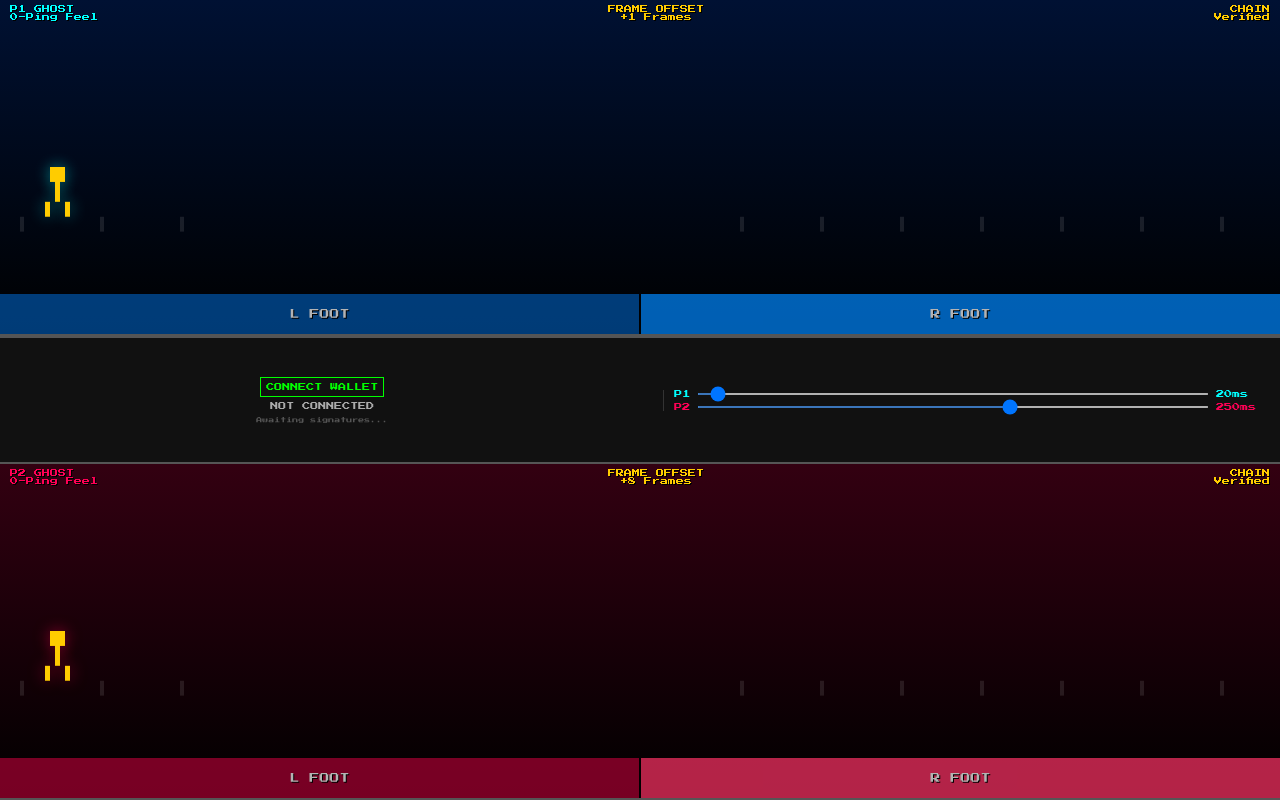
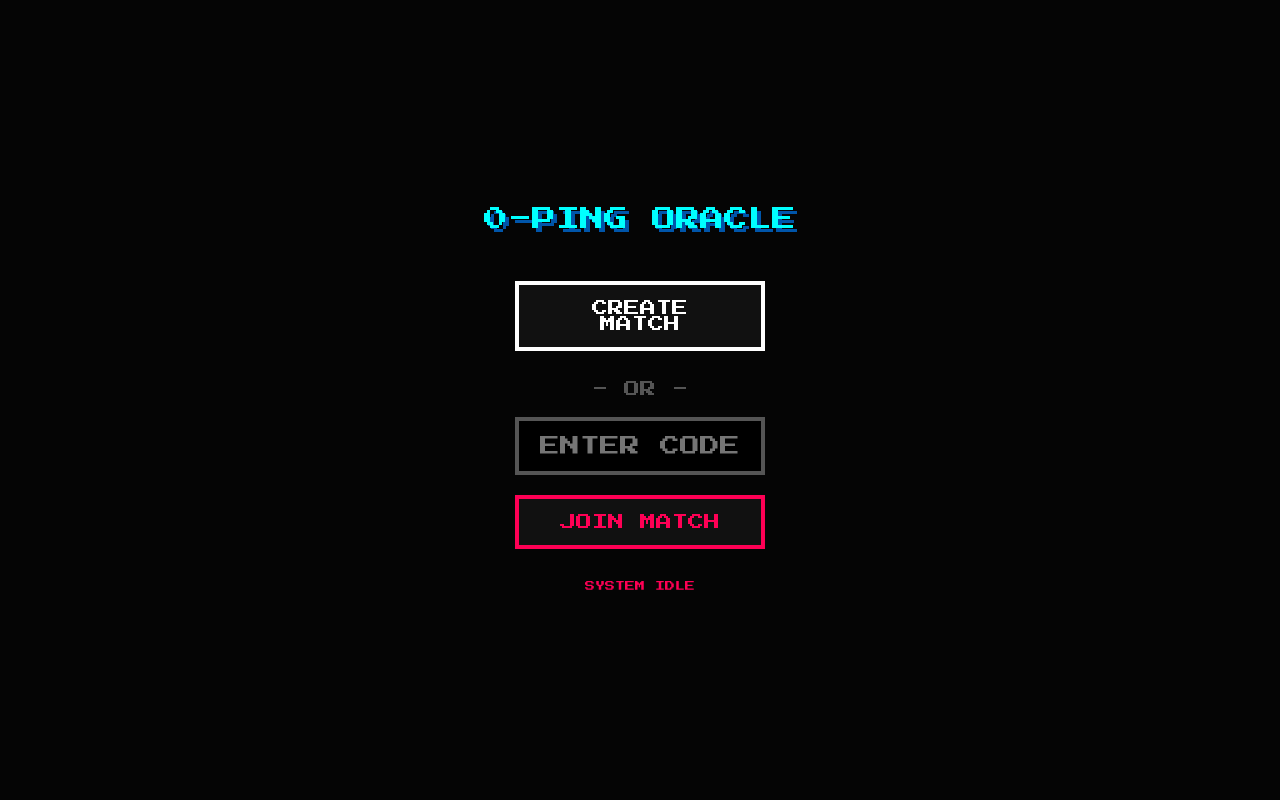
Before and after one commit to brandonlkennedy14-web/zero-ping-oracle, a plain HTML site: page index.html in a window 1280 px wide. Drawn offline with nearby package versions, Linux system fonts and the light colour scheme.

Commit message:
Update index.html

```diff
--- a/index.html
+++ b/index.html
@@ -3,201 +3,171 @@
 <head>
     <meta charset="UTF-8">
     <meta name="viewport" content="width=device-width, initial-scale=1.0, maximum-scale=1.0, user-scalable=no">
-    <title>0-Ping Oracle: Web3 Dash</title>
-    <script src="https://cdnjs.cloudflare.com/ajax/libs/ethers/6.7.0/ethers.umd.min.js"></script>
+    <title>0-Ping Oracle: Online</title>
     <style>
         @import url('https://fonts.googleapis.com/css2?family=Press+Start+2P&display=swap');
-
         body { margin: 0; padding: 0; background: #000; color: #fff; font-family: 'Press Start 2P', monospace; overflow: hidden; touch-action: none; }
 
-        .screen { position: relative; width: 100vw; height: 42vh; border-bottom: 2px solid #555; box-sizing: border-box; overflow: hidden; }
+        /* --- LOBBY UI --- */
+        #lobby-ui { position: absolute; top: 0; left: 0; width: 100vw; height: 100vh; background: #050505; z-index: 100; display: flex; flex-direction: column; align-items: center; justify-content: center; text-align: center; }
+        .title { color: #0ff; text-shadow: 4px 4px 0 #0055aa; font-size: 24px; margin-bottom: 40px; }
+        .btn-lobby { background: #111; border: 4px solid #fff; color: #fff; font-family: inherit; font-size: 16px; padding: 15px 30px; cursor: pointer; margin: 10px; width: 250px; text-transform: uppercase; }
+        .btn-lobby:active { background: #333; transform: translateY(4px); }
+        .input-lobby { background: #000; border: 4px solid #555; color: #ffcc00; font-family: inherit; font-size: 20px; padding: 15px; text-align: center; width: 212px; margin-bottom: 10px; text-transform: uppercase; }
+        #status-msg { color: #ff0055; margin-top: 20px; font-size: 10px; line-height: 1.5; }
+
+        /* --- GAME UI --- */
+        #game-ui { display: none; }
+        .screen { position: relative; width: 100vw; height: 50vh; border-bottom: 2px solid #555; box-sizing: border-box; overflow: hidden; }
         .p1-bg { background: linear-gradient(to bottom, #001133, #000); }
         .p2-bg { background: linear-gradient(to bottom, #330011, #000); }
-
         canvas { position: absolute; top: 0; left: 0; width: 100%; height: 100%; pointer-events: none; }
-
-        .hud { position: absolute; top: 5px; width: 100%; padding: 0 10px; box-sizing: border-box; display: flex; justify-content: space-between; font-size: 8px; z-index: 10; text-shadow: 1px 1px 0 #000; pointer-events: none; }
+        .hud { position: absolute; top: 10px; width: 100%; padding: 0 15px; box-sizing: border-box; display: flex; justify-content: space-between; font-size: 10px; z-index: 10; text-shadow: 2px 2px 0 #000; pointer-events: none; }
         .p1-text { color: #0ff; } .p2-text { color: #ff0055; }
         .math-text { color: #ffcc00; text-align: center; }
 
-        .controls { position: absolute; bottom: 0; width: 100%; height: 40px; display: flex; }
-        .btn-left, .btn-right { flex: 1; height: 100%; border: none; font-family: 'Press Start 2P', monospace; font-size: 10px; color: #fff; text-shadow: 1px 1px 0 #000; cursor: pointer; opacity: 0.7; }
-        .btn-left:active, .btn-right:active { opacity: 1; transform: translateY(2px); }
-
-        .p1-bg .btn-left { background: #0055aa; border-right: 2px solid #000; } .p1-bg .btn-right { background: #0088ff; }
-        .p2-bg .btn-left { background: #aa0033; border-right: 2px solid #000; } .p2-bg .btn-right { background: #ff3366; }
-
-        /* The Oracle & Web3 Panel */
-        #oracle-center { position: absolute; top: 42vh; left: 0; width: 100%; height: 16vh; background: #111; z-index: 50; display: flex; align-items: center; justify-content: space-around; font-size: 8px; border-bottom: 2px solid #555; border-top: 2px solid #555; padding: 0 10px; box-sizing: border-box; }
-
-        .web3-panel { display: flex; flex-direction: column; align-items: center; gap: 5px; width: 45%; }
-        .ping-panel { display: flex; flex-direction: column; align-items: center; gap: 5px; width: 45%; border-left: 1px solid #333; padding-left: 10px; }
-
-        .btn-web3 { background: transparent; border: 1px solid #0f0; color: #0f0; padding: 5px; font-family: inherit; font-size: 8px; cursor: pointer; }
-        .btn-web3:active { background: rgba(0,255,0,0.2); }
-
-        .crypto-log { font-size: 6px; color: #555; text-align: center; width: 100%; white-space: nowrap; overflow: hidden; text-overflow: ellipsis; margin-top: 2px; }
-
-        .slider-row { display: flex; align-items: center; gap: 5px; width: 100%; justify-content: space-between; }
-        input[type="range"] { flex: 1; height: 2px; }
-
-        .alert { position: absolute; top: 30%; left: 50%; transform: translate(-50%, -50%); font-size: 14px; text-shadow: 2px 2px 0 #000; opacity: 0; z-index: 20; pointer-events: none; text-align: center; }
-        .p1-alert { color: #0ff; } .p2-alert { color: #ff0055; }
+        .controls { position: absolute; bottom: 0; width: 100%; height: 60px; display: flex; }
+        .btn-foot { flex: 1; height: 100%; border: none; font-family: inherit; font-size: 14px; color: #fff; text-shadow: 2px 2px 0 #000; cursor: pointer; opacity: 0.8; }
+        .btn-foot:active { opacity: 1; border-bottom: 0; }
+        .bg-l { background: #0055aa; border-right: 2px solid #000; } .bg-r { background: #0088ff; }
+        .alert { position: absolute; top: 30%; left: 50%; transform: translate(-50%, -50%); font-size: 18px; text-shadow: 2px 2px 0 #000; opacity: 0; z-index: 20; color: #f00; text-align: center; pointer-events: none; }
     </style>
 </head>
 <body>
 
-    <div class="screen p1-bg">
-        <div class="hud">
-            <div class="p1-text">P1 GHOST<br>0-Ping Feel</div>
-            <div class="math-text">FRAME OFFSET<br><span id="p1-offset">+0 Frames</span></div>
-            <div style="color:#ffcc00; text-align:right;">CHAIN<br>Verified</div>
-        </div>
-        <div id="alert-p1" class="alert p1-alert">STUMBLE!</div>
-        <div id="rollback-p1" class="alert" style="color:#f00; font-size:20px; top:50%;">ROLLBACK</div>
-        <canvas id="c-p1"></canvas>
-        <div class="controls">
-            <button class="btn-left" id="p1-l">L FOOT</button>
-            <button class="btn-right" id="p1-r">R FOOT</button>
-        </div>
+    <div id="lobby-ui">
+        <div class="title">0-PING ORACLE</div>
+        <button class="btn-lobby" id="btn-create">CREATE MATCH</button>
+        <div style="margin: 20px 0; color: #555;">- OR -</div>
+        <input type="text" id="input-code" class="input-lobby" placeholder="ENTER CODE" maxlength="4">
+        <button class="btn-lobby" id="btn-join" style="border-color: #ff0055; color: #ff0055;">JOIN MATCH</button>
+        <div id="status-msg">SYSTEM IDLE</div>
     </div>
 
-    <div id="oracle-center">
-        <div class="web3-panel">
-            <button class="btn-web3" id="btn-connect">CONNECT WALLET</button>
-            <div id="wallet-address" style="color:#aaa;">NOT CONNECTED</div>
-            <div class="crypto-log" id="crypto-log">Awaiting signatures...</div>
+    <div id="game-ui">
+        <div class="screen p1-bg">
+            <div class="hud">
+                <div class="p1-text">YOU (GHOST)<br><span style="color:#fff">0-Ping</span></div>
+                <div class="math-text">NETWORK<br><span id="hud-ping-local" style="color:#0f0;">--ms</span></div>
+            </div>
+            <div id="alert-local" class="alert">ROLLBACK!</div>
+            <canvas id="c-local"></canvas>
+            <div class="controls">
+                <button class="btn-foot bg-l" id="btn-local-l">L FOOT</button>
+                <button class="btn-foot bg-r" id="btn-local-r">R FOOT</button>
+            </div>
         </div>
 
-        <div class="ping-panel">
-            <div class="slider-row">
-                <span style="color:#0ff;">P1</span>
-                <input type="range" id="ping-p1" min="10" max="400" value="20">
-                <span id="ping-val-p1" style="color:#0ff; width:25px;">20ms</span>
+        <div class="screen p2-bg" style="top: 50vh; position: absolute;">
+            <div class="hud">
+                <div class="p2-text">OPPONENT<br><span style="color:#fff">Verified Chain</span></div>
+                <div class="math-text">NETWORK<br><span id="hud-ping-opp" style="color:#ff0055;">--ms</span></div>
             </div>
-            <div class="slider-row">
-                <span style="color:#ff0055;">P2</span>
-                <input type="range" id="ping-p2" min="10" max="400" value="250">
-                <span id="ping-val-p2" style="color:#ff0055; width:25px;">250ms</span>
-            </div>
-        </div>
-    </div>
-
-    <div class="screen p2-bg" style="top: 16vh;">
-        <div class="hud">
-            <div class="p2-text">P2 GHOST<br>0-Ping Feel</div>
-            <div class="math-text">FRAME OFFSET<br><span id="p2-offset">+0 Frames</span></div>
-            <div style="color:#ffcc00; text-align:right;">CHAIN<br>Verified</div>
-        </div>
-        <div id="alert-p2" class="alert p2-alert">STUMBLE!</div>
-        <div id="rollback-p2" class="alert" style="color:#f00; font-size:20px; top:50%;">ROLLBACK</div>
-        <canvas id="c-p2"></canvas>
-        <div class="controls">
-            <button class="btn-left" id="p2-l">L FOOT</button>
-            <button class="btn-right" id="p2-r">R FOOT</button>
+            <canvas id="c-opp"></canvas>
         </div>
     </div>
 
 <script>
+    // --- ENGINE VARS ---
     const FPS = 60; const FRAME_MS = 1000 / FPS;
     const BOOST = 12; const FRICTION = 0.94;
 
-    // Sliders
-    const sP1 = document.getElementById('ping-p1'); const vP1 = document.getElementById('ping-val-p1'); const offP1 = document.getElementById('p1-offset');
-    const sP2 = document.getElementById('ping-p2'); const vP2 = document.getElementById('ping-val-p2'); const offP2 = document.getElementById('p2-offset');
+    let localPlayer = { gX: 50, gV: 0, cX: 50, cV: 0, nextFoot: 'L', ctx: document.getElementById('c-local').getContext('2d'), alert: document.getElementById('alert-local'), color: '#0ff' };
+    let opponent = { cX: 50, cV: 0, q: [], ctx: document.getElementById('c-opp').getContext('2d'), color: '#ff0055' };
 
-    let p1 = { id: 1, ping: 20, gX: 50, gV: 0, cX: 50, cV: 0, q: [], nextFoot: 'L', ctx: document.getElementById('c-p1').getContext('2d'), alert: document.getElementById('alert-p1'), rollAlert: document.getElementById('rollback-p1'), color: '#0ff' };
-    let p2 = { id: 2, ping: 250, gX: 50, gV: 0, cX: 50, cV: 0, q: [], nextFoot: 'L', ctx: document.getElementById('c-p2').getContext('2d'), alert: document.getElementById('alert-p2'), rollAlert: document.getElementById('rollback-p2'), color: '#ff0055' };
+    let myRole = ''; let pingOffsetMs = 0;
+    let isPlaying = false;
 
-    // --- WEB3 SESSION KEY LOGIC ---
-    let sessionWallet = null;
-    const btnConnect = document.getElementById('btn-connect');
-    const walletText = document.getElementById('wallet-address');
-    const cryptoLog = document.getElementById('crypto-log');
+    // --- WEBSOCKET CONNECTION ---
+    // Change this to your live server URL once deployed (e.g., wss://my-oracle-server.onrender.com)
+    const socket = new WebSocket('ws://localhost:8080');
+    const statusMsg = document.getElementById('status-msg');
 
-    btnConnect.addEventListener('click', async () => {
-        btnConnect.innerText = "CONNECTING...";
-        try {
-            // If they have MetaMask, connect it. Otherwise, create a temporary burner wallet.
-            if (window.ethereum) {
-                const provider = new ethers.BrowserProvider(window.ethereum);
-                const signer = await provider.getSigner();
-                const address = await signer.getAddress();
-                walletText.innerText = address.substring(0,6) + "..." + address.substring(38);
-                walletText.style.color = "#0f0";
-            } else {
-                walletText.innerText = "NO PROVIDER: USING BURNER";
-                walletText.style.color = "#ff8c00";
-            }
+    socket.onopen = () => { statusMsg.innerText = "CONNECTED TO ORACLE."; statusMsg.style.color = "#0f0"; };
 
-            // Generate the local, invisible Session Key to sign 60fps frames without popups!
-            sessionWallet = ethers.Wallet.createRandom();
-            btnConnect.innerText = "SESSION KEY ACTIVE";
-            btnConnect.style.borderColor = "#fff";
-            btnConnect.style.color = "#fff";
-
-        } catch(e) {
-            console.error(e);
-            btnConnect.innerText = "ERROR";
-        }
+    // --- MATCHMAKING UI ---
+    document.getElementById('btn-create').addEventListener('click', () => {
+        socket.send(JSON.stringify({ type: 'CREATE' }));
+        statusMsg.innerText = "GENERATING SECURE ROOM...";
     });
 
-    async function signFrame(playerNum, action) {
-        if(!sessionWallet) return;
+    document.getElementById('btn-join').addEventListener('click', () => {
+        const code = document.getElementById('input-code').value.toUpperCase();
+        if(code.length !== 4) return alert("Code must be 4 characters.");
+        socket.send(JSON.stringify({ type: 'JOIN', code: code }));
+        statusMsg.innerText = "CONNECTING TO MATCH...";
+    });
+
+    // --- THE ORACLE HANDSHAKE ---
+    socket.onmessage = (event) => {
+        const data = JSON.parse(event.data);
+
+        if (data.type === 'ROOM_CREATED') {
+            myRole = 'p1';
+            statusMsg.innerHTML = `ROOM CODE: <span style="color:#fff; font-size:24px;">${data.code}</span><br><br>SEND THIS TO PLAYER 2...`;
+        }
+
+        if (data.type === 'START_PING_TEST') {
+            statusMsg.innerText = "HANDSHAKE: CALCULATING TOPOLOGY...";
+            // The Server asked for a ping echo. Send it immediately.
+            socket.send(JSON.stringify({ type: 'PING_ECHO', serverTime: Date.now() }));
+        }
+
+        if (data.type === 'MATCH_START') {
+            // The Oracle has calculated the math. Remove Lobby, Start Game.
+            document.getElementById('lobby-ui').style.display = 'none';
+            document.getElementById('game-ui').style.display = 'block';
+            resize();
+
+            let myPing = myRole === 'p1' ? data.p1Ping : data.p2Ping;
+            let oppPing = myRole === 'p1' ? data.p2Ping : data.p1Ping;
+
+            // Set network HUD
+            document.getElementById('hud-ping-local').innerText = `${myPing}ms`;
+            document.getElementById('hud-ping-opp').innerText = `${oppPing}ms`;
+
+            // Calculate Rollback threshold based on ping
+            pingOffsetMs = myPing;
+            isPlaying = true;
+            loop(); // Ignite the physics engine
+        }
+
+        // --- IN-GAME ROUTING ---
+        if (data.type === 'OPPONENT_INPUT') {
+            // The Oracle relayed the opponent's validated move. Add it to the queue.
+            opponent.q.push({ t: Date.now(), action: data.action });
+        }
+    };
+
+    function resize() {
+        if(!isPlaying) return;
+        localPlayer.ctx.canvas.width = window.innerWidth; localPlayer.ctx.canvas.height = window.innerHeight * 0.50;
+        opponent.ctx.canvas.width = window.innerWidth; opponent.ctx.canvas.height = window.innerHeight * 0.50;
+    }
+    window.addEventListener('resize', resize);
+
+    // --- GAMEPLAY MECHANICS ---
+    function handleFoot(e, foot) {
+        if(e) e.preventDefault();
+        if(!isPlaying) return;
 
         let frame = Math.floor(Date.now() / FRAME_MS);
-        let message = `P${playerNum}_${action}_FRAME:${frame}`;
 
-        // Cryptographically sign the input in the background (0-ping delay)
-        let signature = await sessionWallet.signMessage(message);
-
-        // Display the raw blockchain hex on screen to prove it works
-        cryptoLog.innerText = `SIG: ${signature.substring(0, 30)}...`;
-        cryptoLog.style.color = playerNum === 1 ? '#0ff' : '#ff0055';
-    }
-
-
-    function resize() {
-        p1.ctx.canvas.width = window.innerWidth; p1.ctx.canvas.height = window.innerHeight * 0.42;
-        p2.ctx.canvas.width = window.innerWidth; p2.ctx.canvas.height = window.innerHeight * 0.42;
-    }
-    window.addEventListener('resize', resize); resize();
-
-    function updatePingMath(p, sliderVal, valText, offText) {
-        p.ping = parseInt(sliderVal); valText.innerText = `${p.ping}ms`;
-        let oneWay = p.ping / 2; let frames = Math.ceil(oneWay / FRAME_MS);
-        offText.innerText = `+${frames} Frames`;
-    }
-    sP1.addEventListener('input', (e) => updatePingMath(p1, e.target.value, vP1, offP1));
-    sP2.addEventListener('input', (e) => updatePingMath(p2, e.target.value, vP2, offP2));
-    updatePingMath(p1, sP1.value, vP1, offP1); updatePingMath(p2, sP2.value, vP2, offP2);
-
-    // --- TRACK & FIELD MECHANIC ---
-    function handleFoot(e, p, foot) {
-        if(e) e.preventDefault();
-        let now = Date.now();
-
-        if(foot === p.nextFoot) {
-            p.gV += BOOST; p.nextFoot = (foot === 'L') ? 'R' : 'L';
-            p.q.push({ t: now, action: 'RUN' });
-            signFrame(p.id, foot); // Sign the valid input
+        if(foot === localPlayer.nextFoot) {
+            localPlayer.gV += BOOST;
+            localPlayer.nextFoot = (foot === 'L') ? 'R' : 'L';
+            socket.send(JSON.stringify({ type: 'INPUT', action: 'RUN', frame: frame, hash: '0xHash' }));
         } else {
-            p.gV *= 0.2;
-            p.alert.style.opacity = 1; setTimeout(() => p.alert.style.opacity = 0, 300);
-            p.q.push({ t: now, action: 'STUMBLE' });
-            signFrame(p.id, 'STUMBLE'); // Sign the invalid input
+            localPlayer.gV *= 0.2;
+            localPlayer.alert.style.opacity = 1; setTimeout(() => localPlayer.alert.style.opacity = 0, 300);
+            socket.send(JSON.stringify({ type: 'INPUT', action: 'STUMBLE', frame: frame, hash: '0xHash' }));
         }
     }
 
-    document.getElementById('p1-l').addEventListener('touchstart', (e) => handleFoot(e, p1, 'L'));
-    document.getElementById('p1-l').addEventListener('mousedown', (e) => handleFoot(e, p1, 'L'));
-    document.getElementById('p1-r').addEventListener('touchstart', (e) => handleFoot(e, p1, 'R'));
-    document.getElementById('p1-r').addEventListener('mousedown', (e) => handleFoot(e, p1, 'R'));
-
-    document.getElementById('p2-l').addEventListener('touchstart', (e) => handleFoot(e, p2, 'L'));
-    document.getElementById('p2-l').addEventListener('mousedown', (e) => handleFoot(e, p2, 'L'));
-    document.getElementById('p2-r').addEventListener('touchstart', (e) => handleFoot(e, p2, 'R'));
-    document.getElementById('p2-r').addEventListener('mousedown', (e) => handleFoot(e, p2, 'R'));
+    document.getElementById('btn-local-l').addEventListener('touchstart', (e) => handleFoot(e, 'L'));
+    document.getElementById('btn-local-l').addEventListener('mousedown', (e) => handleFoot(e, 'L'));
+    document.getElementById('btn-local-r').addEventListener('touchstart', (e) => handleFoot(e, 'R'));
+    document.getElementById('btn-local-r').addEventListener('mousedown', (e) => handleFoot(e, 'R'));
 
     function drawRunner(ctx, x, color, isGhost, speed) {
         ctx.fillStyle = color;
@@ -207,60 +177,54 @@
         let y = (ctx.canvas.height / 2);
         let bob = Math.sin(Date.now() / 80 * (speed/5)) * 5;
 
-        ctx.fillRect(x, y + bob, 15, 15);
-        ctx.fillRect(x + 5, y + 15 + bob, 5, 20);
+        ctx.fillRect(x, y + bob, 15, 15); ctx.fillRect(x + 5, y + 15 + bob, 5, 20);
 
         let legSpread = Math.cos(Date.now() / 40 * (speed/5)) * 10;
-        ctx.fillRect(x + 5 - legSpread, y + 35 + bob, 5, 15);
-        ctx.fillRect(x + 5 + legSpread, y + 35 + bob, 5, 15);
+        ctx.fillRect(x + 5 - legSpread, y + 35 + bob, 5, 15); ctx.fillRect(x + 5 + legSpread, y + 35 + bob, 5, 15);
 
         ctx.globalAlpha = 1.0; ctx.shadowBlur = 0;
     }
 
-    function updatePlayer(p) {
+    function loop() {
+        if(!isPlaying) return;
         let now = Date.now();
 
-        // 1. BLOCKCHAIN ORACLE (VERIFIED STATE)
-        while(p.q.length > 0 && now - p.q[0].t >= p.ping) {
-            let verifiedInput = p.q.shift();
-            if(verifiedInput.action === 'RUN') p.cV += BOOST;
-            if(verifiedInput.action === 'STUMBLE') p.cV *= 0.2;
+        // 1. PROCESS OPPONENT (VERIFIED CHAIN)
+        // Only apply their move if network time has passed (Simulating the Oracle sync)
+        while(opponent.q.length > 0) {
+            let oppInput = opponent.q.shift();
+            if(oppInput.action === 'RUN') opponent.cV += BOOST;
+            if(oppInput.action === 'STUMBLE') opponent.cV *= 0.2;
         }
-        p.cV *= FRICTION; p.cX += p.cV;
+        opponent.cV *= FRICTION; opponent.cX += opponent.cV;
 
-        // 2. GHOST (PREDICTIVE STATE)
-        p.gV *= FRICTION; p.gX += p.gV;
+        // 2. PROCESS LOCAL GHOST (0-PING)
+        localPlayer.gV *= FRICTION; localPlayer.gX += localPlayer.gV;
 
-        // 3. ROLLBACK NETCODE
-        let desync = p.gX - p.cX;
-        if(desync > 80 || desync < -20) {
-            p.rollAlert.style.opacity = 1; setTimeout(() => p.rollAlert.style.opacity = 0, 100);
-            p.gX = p.cX + 10; p.gV = p.cV;
-        }
+        // 3. CAMERA SCROLL (Tethered to whoever is winning to keep them on screen)
+        let camTarget = Math.max(localPlayer.gX, opponent.cX) > window.innerWidth / 2 ? Math.max(localPlayer.gX, opponent.cX) - (window.innerWidth / 2) : 0;
+        if(camTarget > 0) { localPlayer.gX -= camTarget; opponent.cX -= camTarget; }
 
-        let camTarget = p.cX > window.innerWidth / 3 ? p.cX - (window.innerWidth / 3) : 0;
-        if(camTarget > 0) { p.cX -= camTarget; p.gX -= camTarget; }
-
-        p.ctx.clearRect(0, 0, p.ctx.canvas.width, p.ctx.canvas.height);
-
-        p.ctx.fillStyle = 'rgba(255, 255, 255, 0.1)';
+        // 4. RENDER LOCAL
+        localPlayer.ctx.clearRect(0, 0, localPlayer.ctx.canvas.width, localPlayer.ctx.canvas.height);
+        localPlayer.ctx.fillStyle = 'rgba(255, 255, 255, 0.1)';
         for(let i=0; i<10; i++) {
             let lx = ((Date.now() / 2) + (i * 80)) % window.innerWidth;
-            p.ctx.fillRect(window.innerWidth - lx, p.ctx.canvas.height/2 + 50, 4, 15);
+            localPlayer.ctx.fillRect(window.innerWidth - lx, localPlayer.ctx.canvas.height/2 + 50, 4, 15);
         }
+        drawRunner(localPlayer.ctx, localPlayer.gX, localPlayer.color, true, localPlayer.gV);
 
-        drawRunner(p.ctx, p.gX, p.color, true, p.gV);
-        drawRunner(p.ctx, p.cX, '#ffcc00', false, p.cV);
+        // 5. RENDER OPPONENT
+        opponent.ctx.clearRect(0, 0, opponent.ctx.canvas.width, opponent.ctx.canvas.height);
+        opponent.ctx.fillStyle = 'rgba(255, 255, 255, 0.1)';
+        for(let i=0; i<10; i++) {
+            let lx = ((Date.now() / 2) + (i * 80)) % window.innerWidth;
+            opponent.ctx.fillRect(window.innerWidth - lx, opponent.ctx.canvas.height/2 + 50, 4, 15);
+        }
+        drawRunner(opponent.ctx, opponent.cX, opponent.color, false, opponent.cV);
 
-        if(p.gX > p.cX + 5) {
-            p.ctx.strokeStyle = 'rgba(255,0,0,0.5)'; p.ctx.setLineDash([4, 4]); p.ctx.lineWidth = 2;
-            p.ctx.beginPath(); p.ctx.moveTo(p.cX + 10, p.ctx.canvas.height/2 + 60); p.ctx.lineTo(p.gX + 10, p.ctx.canvas.height/2 + 60); p.ctx.stroke(); p.ctx.setLineDash([]);
-        }
+        requestAnimationFrame(loop);
     }
-
-    function loop() {
-        updatePlayer(p1); updatePlayer(p2); requestAnimationFrame(loop);
-    } loop();
 </script>
 </body>
 </html>
```
